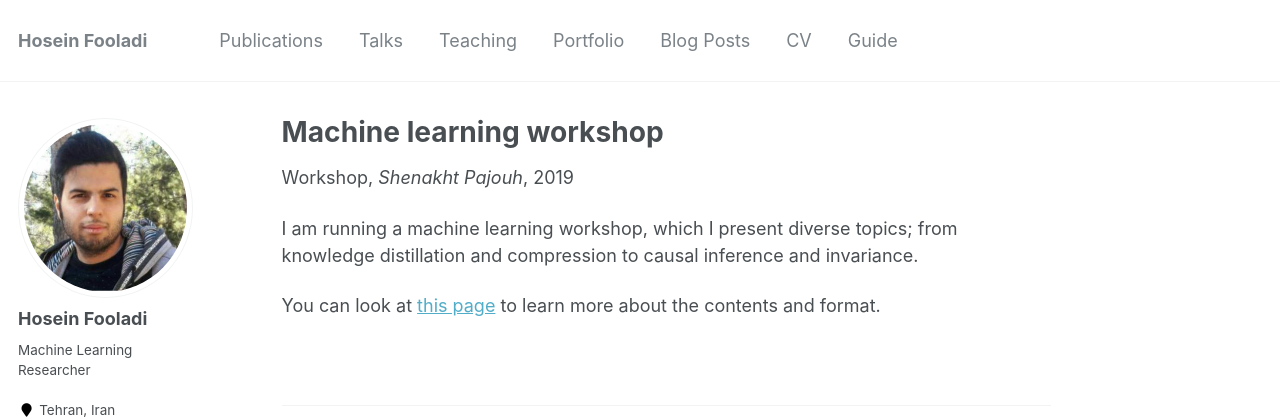
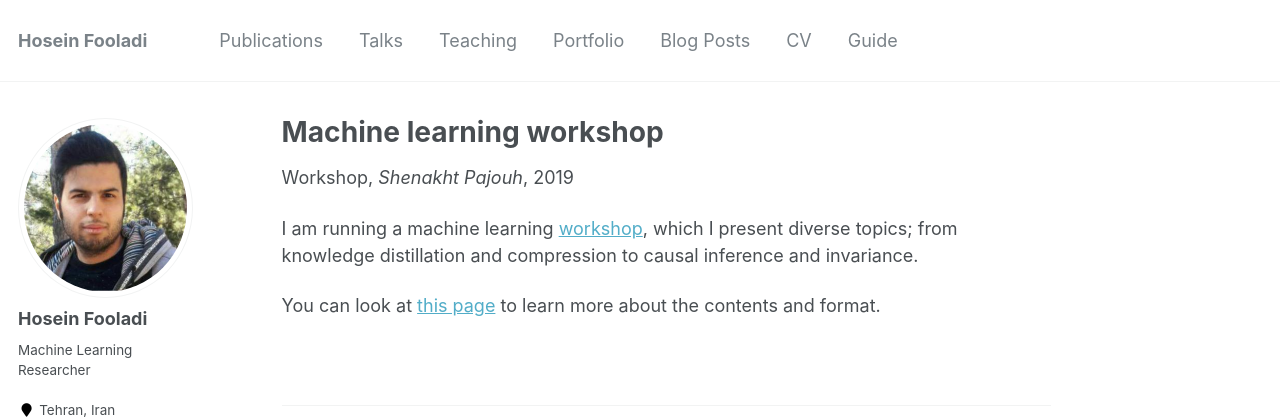
Before and after one commit to HFooladi/HFooladi.github.io, a Jekyll site: the page built from _teaching/2019-teaching-workshop.md, in a window 1280 px wide. Shown: the top 419 px of the page. Built offline with Jekyll 4.4.1, drawn with Linux system fonts in a browser that asks for light colours; part of the change alters nothing that is shown.

```diff
--- a/_teaching/2019-teaching-workshop.md
+++ b/_teaching/2019-teaching-workshop.md
@@ -8,6 +8,6 @@ date: 2019-09-01
 location: "Tehran, Iran"
 ---
 
-I am running a machine learning workshop, which I present diverse topics; from knowledge distillation and compression to causal inference and invariance.
+I am running a machine learning [workshop](https://github.com/HFooladi/ml_workshop), which I present diverse topics; from knowledge distillation and compression to causal inference and invariance.
 
 You can look at [this page](https://github.com/HFooladi/ml_workshop) to learn more about the contents and format.
```
